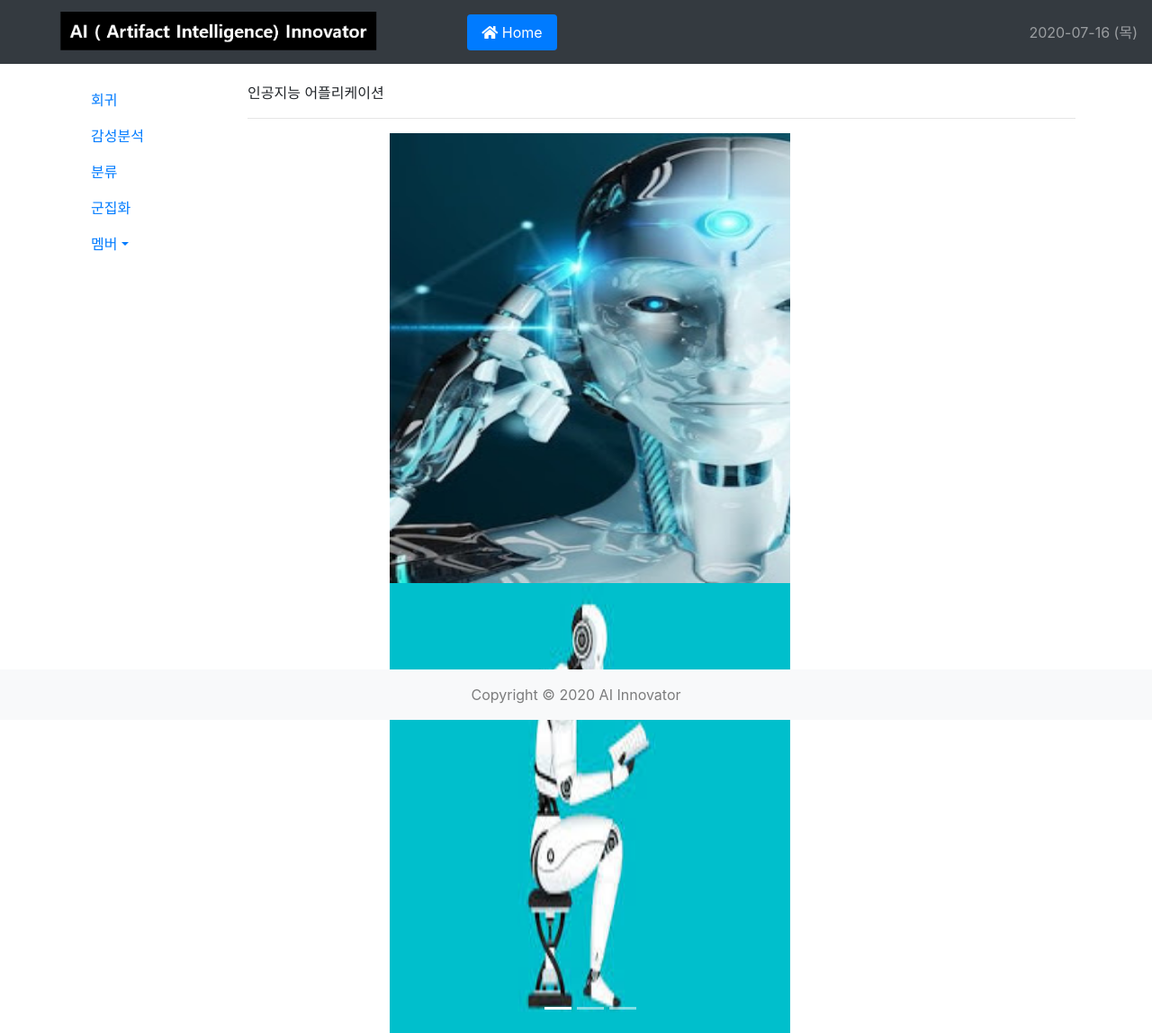
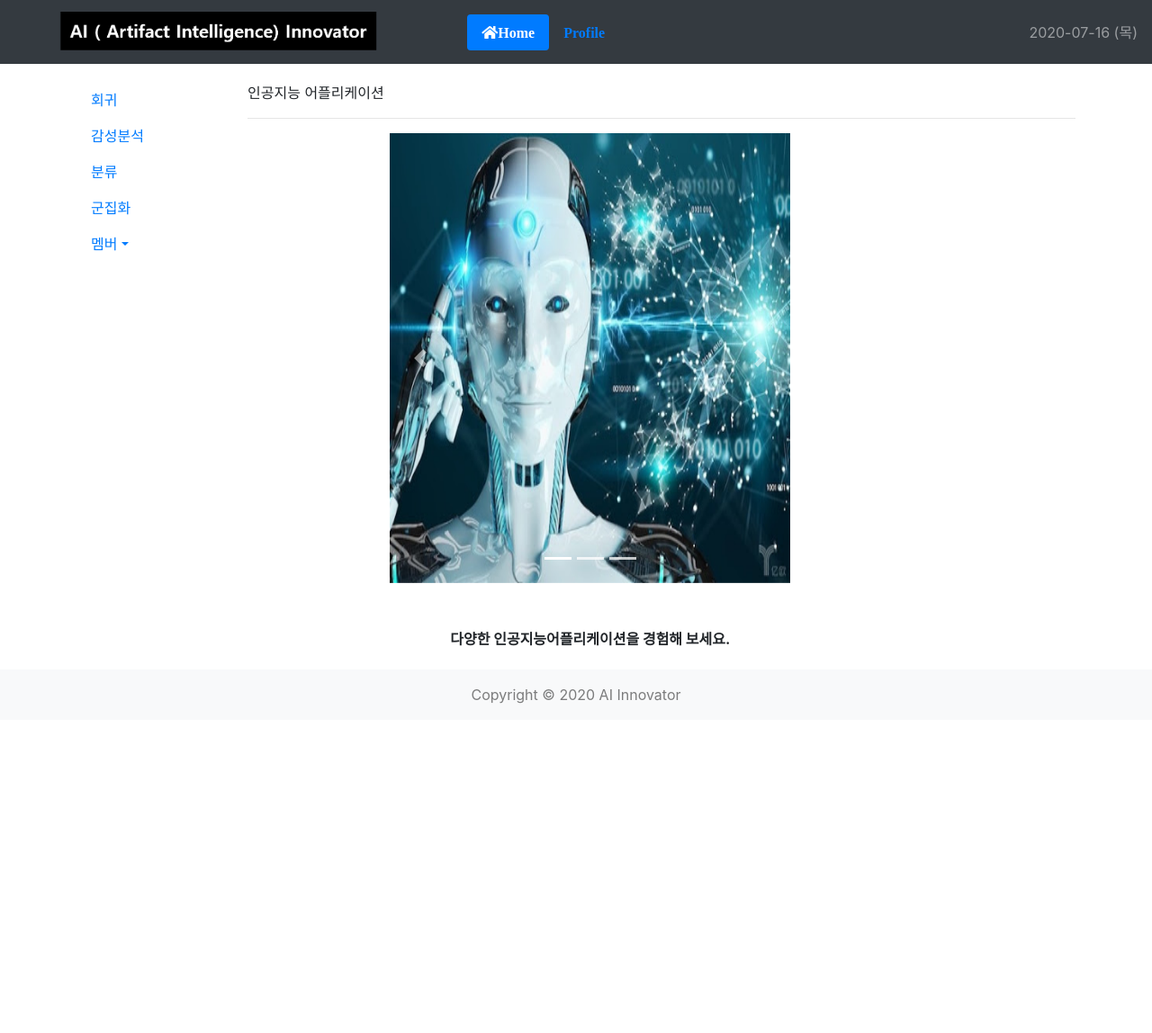
Before and after one commit to prlhspt/web-ai-application, a Flask app: page / in a window 1280 px wide. Shown: the whole page at 90% size. After the commit the page ends 782 px from the top, so only its background shows below. Run offline with Flask 2, Linux system fonts and the light colour scheme; some libraries are stand-ins or nearby versions.

Commit message:
add profile

```diff
--- a/Project/app.py
+++ b/Project/app.py
@@ -3,12 +3,12 @@ app = Flask(__name__)
 
 @app.route('/')
 def index():
-    menu = {'home':True, 'rgrs':False, 'stmt':False, 'clsf':False, 'clst':False, 'user':False}
+    menu = {'home':True, 'rgrs':False, 'stmt':False, 'clsf':False, 'clst':False, 'user':False, 'profile':False}
     return render_template('home.html', menu=menu)
 
 @app.route('/regression', methods=['GET', 'POST'])
 def rgrs():
-    menu = {'home':False, 'rgrs':True, 'stmt':False, 'clsf':False, 'clst':False, 'user':False}
+    menu = {'home':False, 'rgrs':True, 'stmt':False, 'clsf':False, 'clst':False, 'user':False, 'profile':False}
     if request.method == 'GET':
         return render_template('base.html', menu=menu)
     else:
@@ -16,7 +16,7 @@ def rgrs():
 
 @app.route('/iris', methods=['GET', 'POST'])
 def rgrs_result():
-    menu = {'home':False, 'rgrs':True, 'stmt':False, 'clsf':False, 'clst':False, 'user':False}
+    menu = {'home':False, 'rgrs':True, 'stmt':False, 'clsf':False, 'clst':False, 'user':False, 'profile':False}
     if request.method == 'GET':
         return render_template('base.html', menu=menu)
     else:
@@ -39,24 +39,29 @@ def rgrs_result():
 
 @app.route('/sentiment')
 def stmt():
-    menu = {'home':False, 'rgrs':False, 'stmt':True, 'clsf':False, 'clst':False, 'user':False}
+    menu = {'home':False, 'rgrs':False, 'stmt':True, 'clsf':False, 'clst':False, 'user':False, 'profile':False}
     return render_template('home.html', menu=menu)
 
 @app.route('/classification')
 def clsf():
-    menu = {'home':False, 'rgrs':False, 'stmt':False, 'clsf':True, 'clst':False, 'user':False}
-    return render_template('home.html', menu=menu)
+    menu = {'home':False, 'rgrs':False, 'stmt':False, 'clsf':True, 'clst':False, 'user':False, 'profile':False}
+    return render_template('classification.html', menu=menu)
 
 @app.route('/clustering')
 def clst():
-    menu = {'home':False, 'rgrs':False, 'stmt':False, 'clsf':False, 'clst':True, 'user':False}
+    menu = {'home':False, 'rgrs':False, 'stmt':False, 'clsf':False, 'clst':True, 'user':False, 'profile':False}
     return render_template('home.html', menu=menu)
 
 @app.route('/user')
 def user():
-    menu = {'home':False, 'rgrs':False, 'stmt':False, 'clsf':False, 'clst':False, 'user':True}
+    menu = {'home':False, 'rgrs':False, 'stmt':False, 'clsf':False, 'clst':False, 'user':True, 'profile':False}
     return render_template('home.html', menu=menu)
 
 
+@app.route('/profile')
+def profile():
+    menu = {'home':False, 'rgrs':False, 'stmt':False, 'clsf':False, 'clst':False, 'user':False, 'profile':True}
+    return render_template('profile.html', menu=menu)
+
 if __name__ == '__main__':
     app.run(debug=True)
--- a/Project/templates/base.html
+++ b/Project/templates/base.html
@@ -22,9 +22,17 @@
             <li class="nav-item">
                 <a class="nav-link {% if menu.home %}active{% endif %}"
                     href="{% if menu.home %}#{% else %}/{% endif %}">
-                    <i class="fa fa-home"></i> Home
+                    <i class="fa fa-home">Home</i>
                 </a>
             </li>
+
+            <li class="nav-item">
+                <a class="nav-link {% if menu.profile %}active{% endif %}"
+                    href="{% if menu.profile %}#{% else %}/profile{% endif %}">
+                    <i class="fa">Profile</i>
+                </a>
+            </li>
+
             <li class="nav-item">
                 <a class="nav-link disabled" href="#" tabindex="-1" aria-disabled="true"></a>
             </li>
--- a/Project/templates/home.html
+++ b/Project/templates/home.html
@@ -11,20 +11,23 @@
 		<li data-target="#demo" data-slide-to="2"></li>
 	</ul>
 
-		<!-- The slideshow -->
+	<div id="demo" class="carousel slide" data-ride="carousel">
+		<ul class="carousel-indicators">
+			<li data-target="#demo" data-slide-to="0" class="active"></li>
+			<li data-target="#demo" data-slide-to="1"></li>
+			<li data-target="#demo" data-slide-to="2"></li>
+		</ul>
 		<div class="carousel-inner">
 			<div class="carousel-item active">
-					<img src="{{ url_for('static', filename='images/ai.jpg') }}" alt="AI" width="1100" height="500" class="d-block w-100>
+				<img src="{{ url_for('static', filename='images/ai.jpg') }}" alt="ai" width="1100" height="500" class="d-block w-100">
 			</div>
 			<div class="carousel-item">
-					<img src="{{ url_for('static', filename='images/ml.jpg') }}" alt="ML" width="1100" height="500" class="d-block w-100">
+				<img src="{{ url_for('static', filename='images/ml.jpg') }}" alt="ml" width="1100" height="500"class= "d-block w-100">
 			</div>
 			<div class="carousel-item">
-					<img src"{{ url_for('static', filename='images/dl.jpg') }}" alt="DL" width="1100" height="500" class="d-block w-100>
+				<img src="{{ url_for('static', filename='images/dl.jpg') }}" alt="dl" width="1100" height="500" class="d-block w-100">
 			</div>
 		</div>
-
-		<!-- Left and right controls -->
 			<a class="carousel-control-prev" href="#demo" data-slide="prev">
 				<span class="carousel-control-prev-icon"></span>
 			</a>
@@ -32,6 +35,8 @@
 				<span class="carousel-control-next-icon"></span>
 			</a>
 		</div>
+	</div>
+
 	<div class="text-center" style="margin-top: 50px">
 		<strong>다양한 인공지능어플리케이션을 경험해 보세요.</strong>
 	</div>
```
Also changed, not shown: Project/templates/classification.html (added, +48 -0 lines), Project/templates/profile.html (added, +8 -0 lines), Project/classification.py (added). Lines whose indentation alone changed are shown as unchanged.
